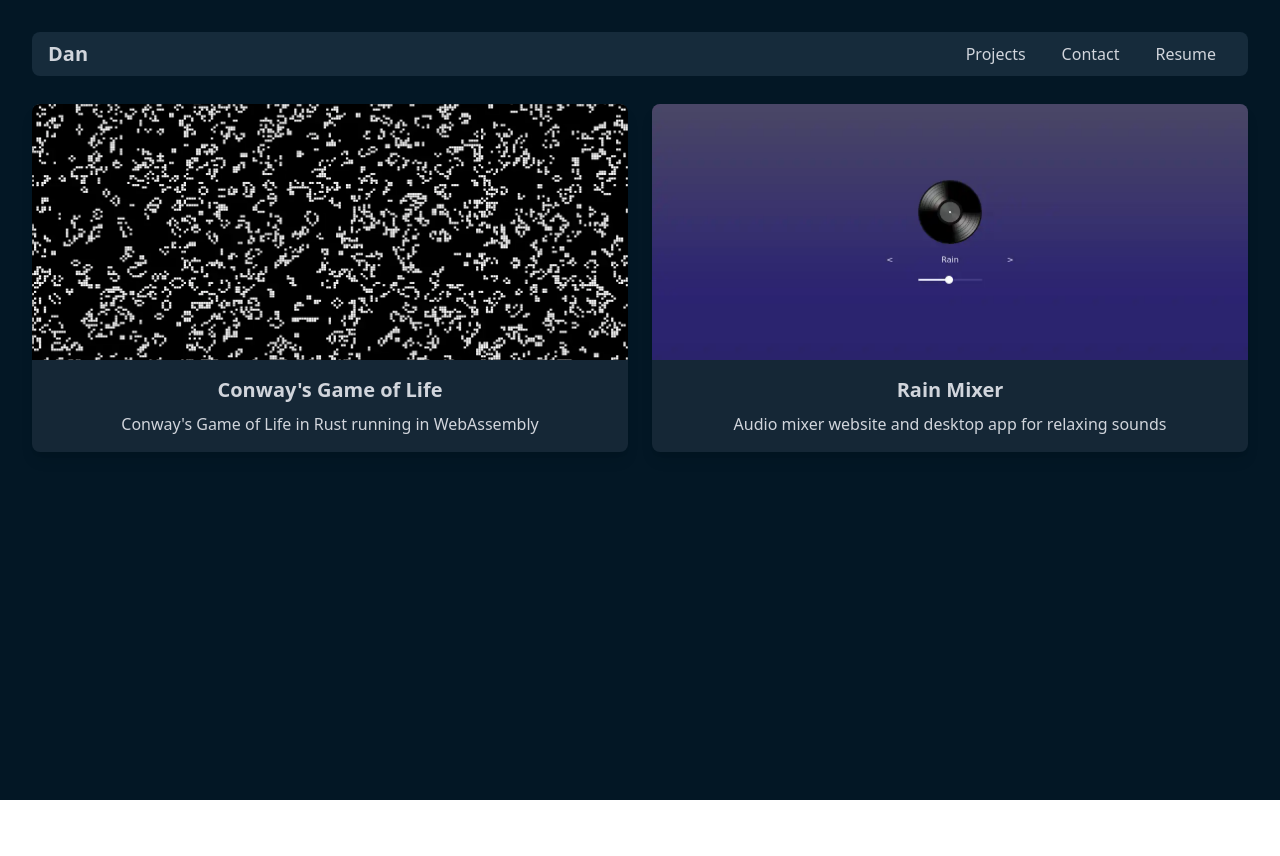
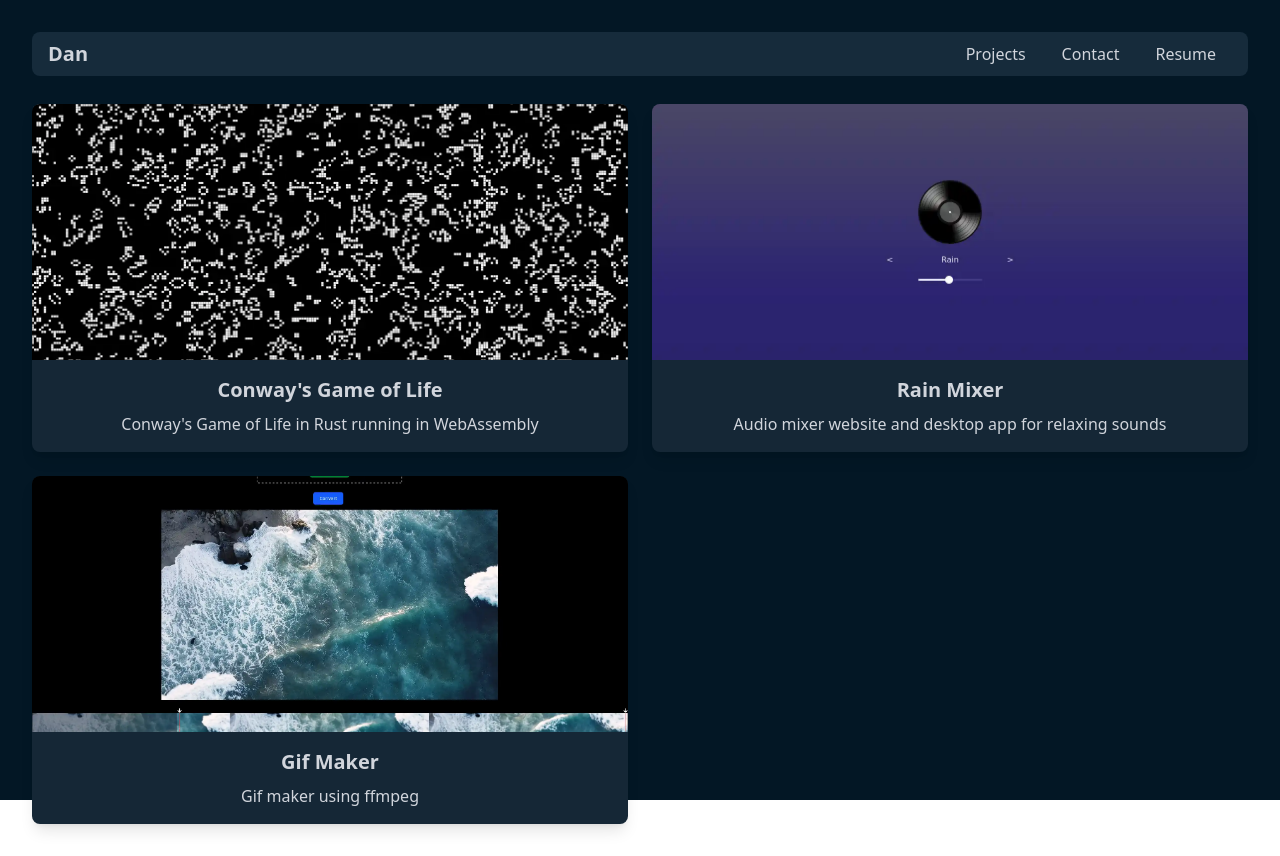
Before and after one commit to DanMyers300/danmyers.net, a React (Vite) app: page /#/projects in a window 1280 px wide. Before the commit the page ends 800 px from the top, so only its background shows below. Built offline with nearby package versions, Linux system fonts and the light colour scheme.

Commit message:
updated projects

```diff
--- a/src/components/Projects.tsx
+++ b/src/components/Projects.tsx
@@ -1,5 +1,6 @@
 import life from '/life.webp';
 import rain from '/rain.webp';
+import gif from '/gif.webp';
 
 function Projects() {
   const projects = [
@@ -16,6 +17,13 @@ function Projects() {
       title: "Rain Mixer",
       description: "Audio mixer website and desktop app for relaxing sounds",
       link: "https://rain.danmyers.net"
+    },
+    {
+      id: 3,
+      image: gif,
+      title: "Gif Maker",
+      description: "Gif maker using ffmpeg",
+      link: "https://gif.danmyers.net"
     },
   ];
 
```
Also changed, not shown: public/gif.webp (added).
